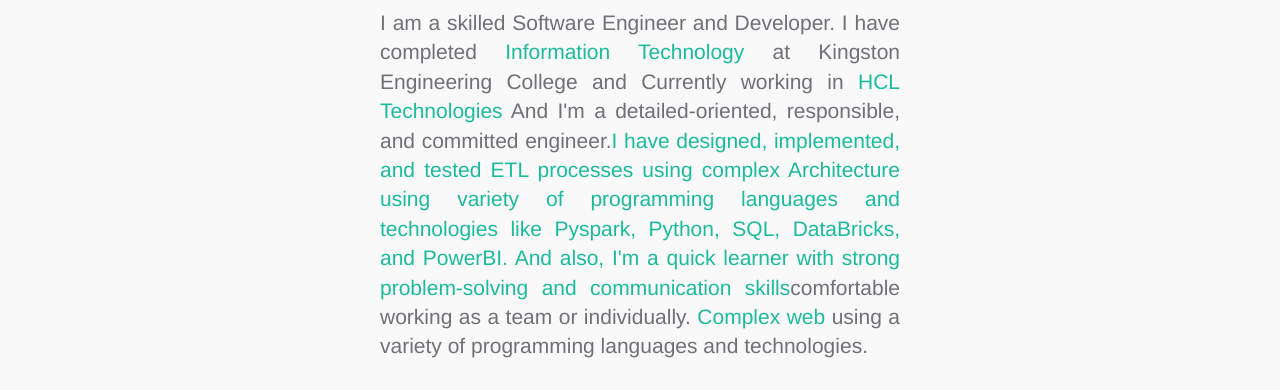
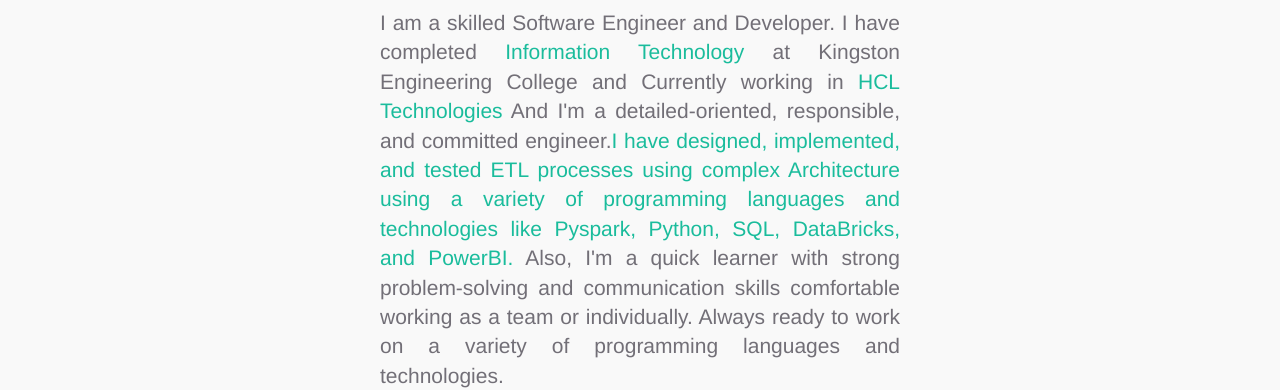
Before and after one commit to mani4889/Mysite, a plain HTML site: page index.html in a window 1280 px wide. Shown: the part 1160-1550 px from the top of the page. Drawn offline with nearby package versions, Linux system fonts and the light colour scheme.

Commit message:
Update index.html

```diff
--- a/index.html
+++ b/index.html
@@ -100,9 +100,9 @@
                     <p class="lead">I am a skilled Software Engineer and Developer.
                          I have completed <span>Information Technology</span> at Kingston Engineering College and
                           Currently working in<span> HCL Technologies</span>
-                         And I'm a detailed-oriented, responsible, and committed engineer.<span>I have designed, implemented, and tested ETL processes using complex Architecture using variety of programming languages</span>
-                        <span>and technologies like Pyspark, Python, SQL, DataBricks, and PowerBI. And also, I'm a quick learner with strong problem-solving and communication skills</span>comfortable working as a team or individually.
-                          <span>Complex web</span> using a variety of programming languages and technologies.</p>
+                         And I'm a detailed-oriented, responsible, and committed engineer.<span>I have designed, implemented, and tested ETL processes using complex Architecture using a variety of programming languages</span>
+                        <span>and technologies like Pyspark, Python, SQL, DataBricks, and PowerBI.</span> Also, I'm a quick learner with strong problem-solving and communication skills comfortable working as a team or individually.
+                          Always ready to work on a variety of programming languages and technologies.</p>
                 </div><!-- /col-md-6 -->
             </div><!-- / row -->
         </div><!-- /container -->
```
